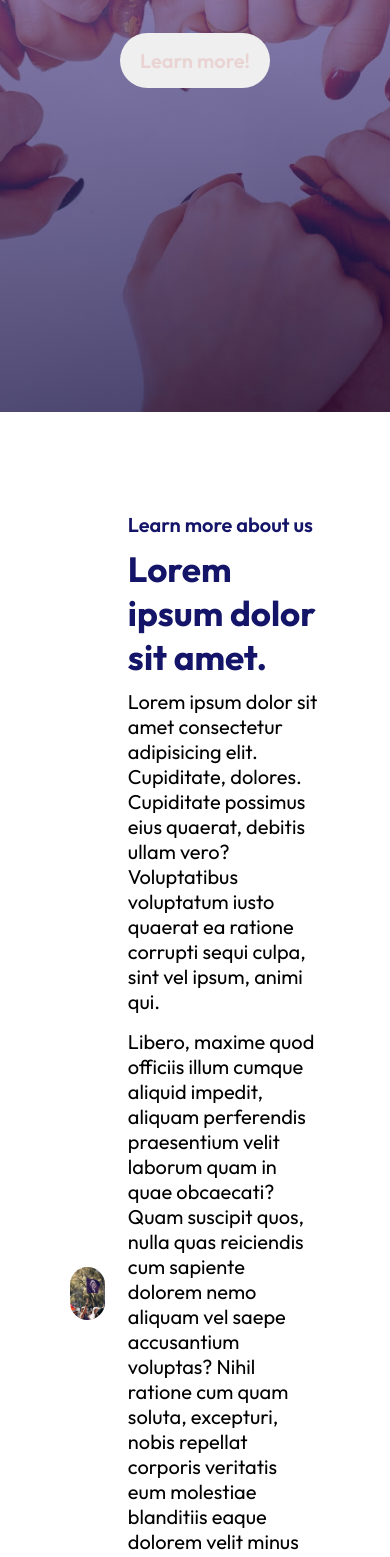
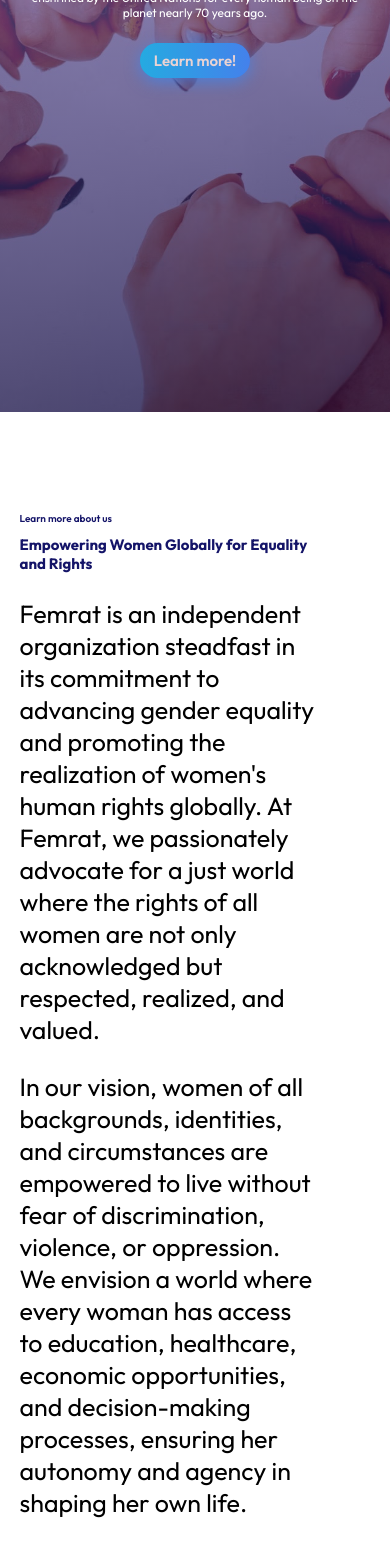
Before and after one commit to Daafiina/Femrat, a React (Vite) app: page / in a window 390 px wide. Shown: the part 432-1989 px from the top of the page. Built offline with nearby package versions, Linux system fonts and the light colour scheme; a web font is replaced by a local one.

Commit message:
Added media Query for About section

```diff
--- a/package.json
+++ b/package.json
@@ -13,6 +13,7 @@
     "react": "^18.2.0",
     "react-dom": "^18.2.0",
     "react-icons": "^5.0.1",
+    "react-scroll": "^1.9.0",
     "react-slick": "^0.30.2",
     "slick-carousel": "^1.8.1",
     "swiper": "^11.0.7"
--- a/src/Components/About/About.css
+++ b/src/Components/About/About.css
@@ -23,9 +23,6 @@
     width: 60%;
     border-radius: 50px;
 }
-.right-side h3 {
-    font-weight: 600;
-}
 
 .about h3{
     font-weight: 600;
@@ -41,6 +38,59 @@
 }
 
 .about p{
+    margin-top: 25px;
     margin-bottom: 15px;
-    font-size: 20px;
+    font-size: 25px;
+
 }
+
+
+/*-Media Query-*/
+
+@media(max-width:1040px){
+    .about{
+      flex-direction: column;
+    }
+    .left-side{
+        flex-basis:100%;
+        margin-top: 40px;
+        margin-bottom: 40px;
+        margin-left: 200px;
+        order:2;
+    }
+    .right-side{
+        flex-basis:100%;
+    }
+    .about h3{
+        font-weight: 600;
+        font-size: 15px;
+    }
+
+    .about h2{
+        font-size: 25px;
+
+    }
+}
+
+@media(max-width:800px){
+    .left-side{
+        margin-left: 150px;
+
+    }
+}
+
+@media(max-width:640px){
+    .left-side{
+        margin-left: 140px;
+
+    }
+    .about h3{
+        font-weight: 600;
+        font-size: 10px;
+    }
+
+    .about h2{
+        font-size: 15px;
+
+    }
+}
--- a/src/Components/About/About.jsx
+++ b/src/Components/About/About.jsx
@@ -10,17 +10,14 @@ function About() {
       </div>
       <div className='right-side'>
         <h3>Learn more about us</h3>
-        <h2>Lorem ipsum dolor sit amet.</h2>
-        <p>Lorem ipsum dolor sit amet consectetur adipisicing
-           elit. Cupiditate, dolores. Cupiditate possimus eius
-           quaerat, debitis ullam vero? Voluptatibus voluptatum
-           iusto quaerat ea ratione corrupti sequi culpa, sint
-           vel ipsum, animi qui.</p> <p>Libero, maxime quod officiis
-           illum cumque aliquid impedit, aliquam perferendis
-           praesentium velit laborum quam in quae obcaecati?
-           Quam suscipit quos, nulla quas reiciendis cum sapiente dolorem nemo aliquam vel saepe accusantium voluptas? Nihil ratione cum quam soluta, excepturi, nobis repellat corporis veritatis eum molestiae blanditiis eaque dolorem velit minus alias? Iusto suscipit mollitia, voluptatem, esse beatae nemo dolorem voluptas placeat fugiat ut rerum? Rem ipsa nesciunt enim perferendis adipisci.</p>
-           <p>Lorem ipsum dolor sit amet consectetur adipisicing elit. Quas nobis expedita magnam id at esse asperiores mollitia nesciunt, praesentium rerum?</p>
-          <button className='btn color-1'>Read more!</button>
+        <h2>Empowering Women Globally for Equality and Rights</h2>
+        <p>Femrat is an independent organization steadfast in its commitment to advancing gender equality and promoting the realization
+           of women's human rights globally. At Femrat, we passionately advocate for a just world where the rights of all women are not
+           only acknowledged but respected, realized, and valued.</p>
+
+           <p>In our vision, women of all backgrounds, identities, and circumstances are empowered to live without fear of discrimination,
+            violence, or oppression. We envision a world where every woman has access to education, healthcare, economic opportunities, and decision-making processes, ensuring her autonomy and agency in shaping her own life.</p>
+          {/* <button className='btn color-1'>Read more!</button> */}
       </div>
     </div>
   )
--- a/src/index.css
+++ b/src/index.css
@@ -37,17 +37,15 @@ a{
   border-radius: 50px;
   -o-transition: all .4s ease-in-out;
   -webkit-transition: all .4s ease-in-out;
-    transition: all .4s ease-in-out; /* corrected */
+  transition: all .4s ease-in-out;
+  background-image: linear-gradient(to right, #25aae1, #4481eb, #04befe, #3f86ed);
+  box-shadow: 0 4px 15px 0 rgba(65, 132, 234, 0.75);
 }
 
 .btn:hover {
-    background-color: #45826e;
+  background-image: linear-gradient(to right, #3d92d7,  hsl(235, 85%, 56%));
+  box-shadow: 0 4px 15px 0 rgba(65, 132, 234, 0.75);
   color: #fff;
-}
-
-.btn.color-1 {
-    background-image: linear-gradient(to right, #25aae1, #4481eb, #04befe, #3f86ed);
-    box-shadow: 0 4px 15px 0 rgba(65, 132, 234, 0.75);
 }
 
 .container {
@@ -173,3 +171,19 @@ a{
   .swiper-pagination .swiper-pagination-bullet-active {
     background: var(--primary);
   }
+
+
+
+@media (max-width:840px){
+  .container{
+    padding-left: 5%;
+    padding-right: 5%;
+  }
+  .btn{
+    width: 110px;
+    font-size: 15px;
+    font-weight: 600;
+    height: 35px;
+    margin: 2px;
+  }
+}
```
Also changed, not shown: 1 other file (tests, documents, lock files or other folders). Lines whose indentation alone changed are shown as unchanged.
